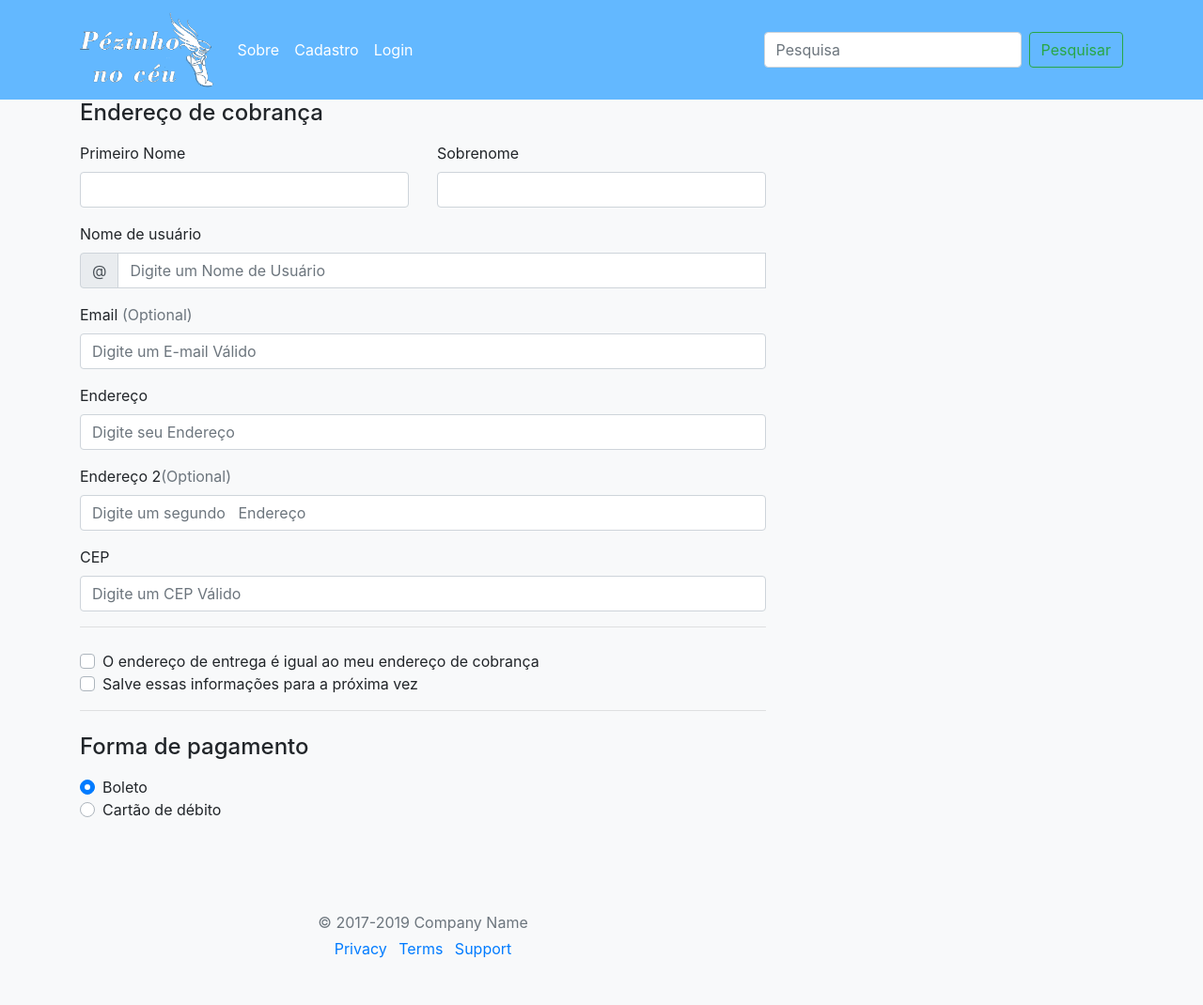
After one commit to Charles417/pezinho-no-ceu, a PHP site: page /pezinho-no-ceu/compra.php in a window 1280 px wide. The commit adds this page. Shown: the whole page at 94% size. Run offline with PHP 8.4, Linux system fonts and the light colour scheme; some libraries are stand-ins or nearby versions.

Commit message:
carrinho e pesquisa

```diff
--- /dev/null
+++ b/compra.php
@@ -0,0 +1,119 @@
+<!DOCTYPE html>
+<!-- saved from url=(0053)https://getbootstrap.com/docs/4.3/examples/checkout/? -->
+<html lang="en"><head><meta http-equiv="Content-Type" content="text/html; charset=UTF-8">
+
+    <meta name="viewport" content="width=device-width, initial-scale=1, shrink-to-fit=no">
+    <meta name="description" content="">
+    <meta name="author" content="Mark Otto, Jacob Thornton, and Bootstrap contributors">
+    <meta name="generator" content="Jekyll v3.8.5">
+    <title>Compra</title>
+    <link rel="stylesheet" href="css/bootstrap.css">
+    <link rel="stylesheet" href="css/geral.css">
+    <?php require_once "header.php"?>
+    <!-- Bootstrap core CSS -->
+<link href="./compra_files/bootstrap.min.css" rel="stylesheet" integrity="sha384-ggOyR0iXCbMQv3Xipma34MD+dH/1fQ784/j6cY/iJTQUOhcWr7x9JvoRxT2MZw1T" crossorigin="anonymous">
+
+
+
+    <!-- Custom styles for this template -->
+    <link href="./compra_files/form-validation.css" rel="stylesheet">
+  <script src="chrome-extension://mooikfkahbdckldjjndioackbalphokd/assets/prompt.js"></script></head>
+  <body class="bg-light">
+    <div class="container">
+      <div class="row">
+    <div class="col-md-4 order-md-2 mb-4">
+    </div>
+    <div class="col-md-8 order-md-1">
+      <h4 class="mb-3">Endereço de cobrança</h4>
+      <form class="needs-validation" novalidate="">
+        <div class="row">
+          <div class="col-md-6 mb-3">
+            <label for="firstName">Primeiro Nome</label>
+            <input type="text" class="form-control" id="firstName" placeholder="" value="" required="">
+            <div class="invalid-feedback">
+              Valid first name is required.
+            </div>
+          </div>
+          <div class="col-md-6 mb-3">
+            <label for="lastName">Sobrenome</label>
+            <input type="text" class="form-control" id="lastName" placeholder="" value="" required="">
+            <div class="invalid-feedback">
+              Valid last name is required.
+            </div>
+          </div>
+        </div>
+
+        <div class="mb-3">
+          <label for="username">Nome de usuário</label>
+          <div class="input-group">
+            <div class="input-group-prepend">
+              <span class="input-group-text">@</span>
+            </div>
+            <input type="text" class="form-control" id="username" placeholder="Digite um Nome de Usuário" required="">
+            <div class="invalid-feedback" style="width: 100%;">
+              Your username is required.
+            </div>
+          </div>
+        </div>
+
+        <div class="mb-3">
+          <label for="email">Email <span class="text-muted">(Optional)</span></label>
+          <input type="email" class="form-control" id="email" placeholder="Digite um E-mail Válido">
+          <div class="invalid-feedback">
+            Please enter a valid email address for shipping updates.
+          </div>
+        </div>
+
+        <div class="mb-3">
+          <label for="address">Endereço</label>
+          <input type="text" class="form-control" id="address" placeholder="Digite seu Endereço" required="">
+          <div class="invalid-feedback">
+            Please enter your shipping address.
+          </div>
+        </div>
+
+        <div class="mb-3">
+          <label for="address2">Endereço 2<span class="text-muted">(Optional)</span></label>
+          <input type="text" class="form-control" id="address2" placeholder="Digite um segundo   Endereço">
+        </div>
+        <div class="mb-3">
+          <label for="address2">CEP<span class="text-muted"></span></label>
+          <input type="number" class="form-control" id="address2" placeholder="Digite um CEP Válido">
+        </div>
+        <hr class="mb-4">
+        <div class="custom-control custom-checkbox">
+          <input type="checkbox" class="custom-control-input" id="same-address">
+          <label class="custom-control-label" for="same-address">O endereço de entrega é igual ao meu endereço de cobrança</label>
+        </div>
+        <div class="custom-control custom-checkbox">
+          <input type="checkbox" class="custom-control-input" id="save-info">
+          <label class="custom-control-label" for="save-info">Salve essas informações para a próxima vez</label>
+        </div>
+        <hr class="mb-4">
+
+        <h4 class="mb-3">Forma de pagamento</h4>
+
+        <div class="d-block my-3">
+          <div class="custom-control custom-radio">
+            <input id="credit" name="paymentMethod" type="radio" class="custom-control-input" checked="" required="">
+            <label class="custom-control-label" for="credit">Boleto</label>
+          </div>
+          <div class="custom-control custom-radio">
+            <input id="debit" name="paymentMethod" type="radio" class="custom-control-input" required="">
+            <label class="custom-control-label" for="debit">Cartão de débito</label>
+          </div>
+        </div>
+  <footer class="my-5 pt-5 text-muted text-center text-small">
+    <p class="mb-1">© 2017-2019 Company Name</p>
+    <ul class="list-inline">
+      <li class="list-inline-item"><a href="https://getbootstrap.com/docs/4.3/examples/checkout/?#">Privacy</a></li>
+      <li class="list-inline-item"><a href="https://getbootstrap.com/docs/4.3/examples/checkout/?#">Terms</a></li>
+      <li class="list-inline-item"><a href="https://getbootstrap.com/docs/4.3/examples/checkout/?#">Support</a></li>
+    </ul>
+  </footer>
+</div>
+<script src="./compra_files/jquery-3.3.1.slim.min.js.download" integrity="sha384-q8i/X+965DzO0rT7abK41JStQIAqVgRVzpbzo5smXKp4YfRvH+8abtTE1Pi6jizo" crossorigin="anonymous"></script>
+      <script>window.jQuery || document.write('<script src="/docs/4.3/assets/js/vendor/jquery-slim.min.js"><\/script>')</script><script src="./compra_files/bootstrap.bundle.min.js.download" integrity="sha384-xrRywqdh3PHs8keKZN+8zzc5TX0GRTLCcmivcbNJWm2rs5C8PRhcEn3czEjhAO9o" crossorigin="anonymous"></script>
+        <script src="./compra_files/form-validation.js.download"></script>
+
+</body></html>
--- a/header.php
+++ b/header.php
@@ -44,8 +44,8 @@
                     }
                 ?>
                 </ul>
-                <form class="form-inline my-2 my-lg-0">
-                <input class="form-control mr-sm-2" type="search" placeholder="Pesquisa" aria-label="Search">
+                <form class="form-inline my-2 my-lg-0" method="post" action="busca.php">
+                <input class="form-control mr-sm-2" type="text" name="buscar" placeholder="Pesquisa">
                 <button class="btn btn-outline-success my-2 my-sm-0" type="submit">Pesquisar</button>
                 </form>
             </div>
```
Also changed, not shown: busca.php (added, +49 -0 lines), carrinho.php (added, +47 -0 lines), results.php (added, +32 -0 lines), icons/carrinho.png (added).
